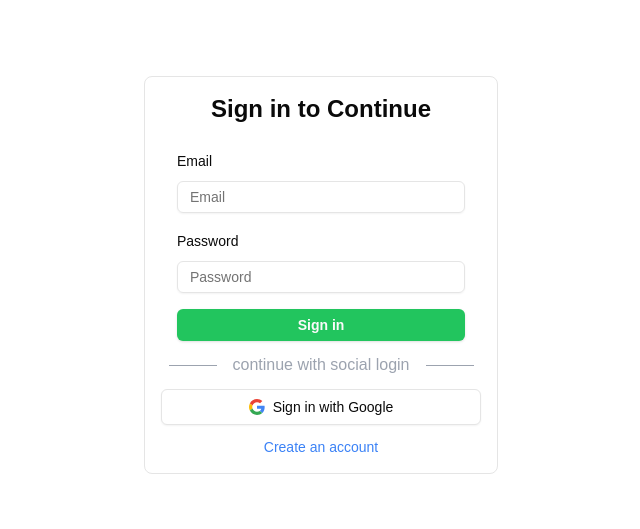
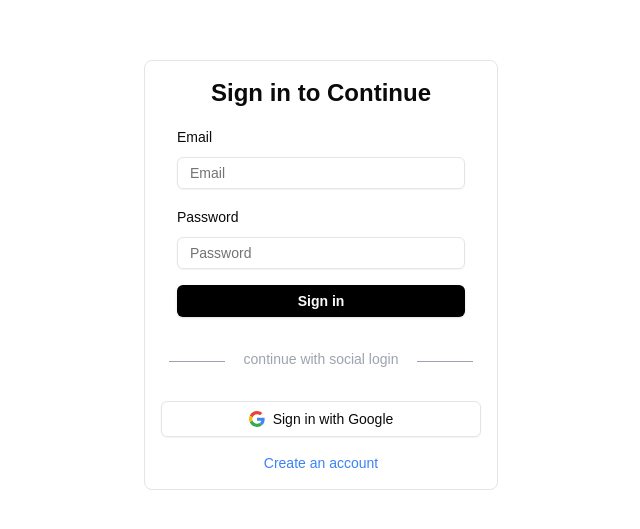
Before and after one commit to Urasion/instagram-clone, a Next.js app: page /sign-in in a window 1280 px wide. Shown: the part 125-654 px from the top of the page, without its empty margins (319-959 px from the left). Built offline with nearby package versions, Linux system fonts and the light colour scheme; no server answers.

Commit message:
style: change style logincard

```diff
--- a/src/app/sign-in/layout.tsx
+++ b/src/app/sign-in/layout.tsx
@@ -2,7 +2,7 @@ import React, { ReactNode } from 'react';
 
 export default function Layout({ children }: { children: ReactNode }) {
   return (
-    <div className="max-w-96 h-full flex flex-col justify-center items-center mx-auto gap-4">
+    <div className="max-w-96 h-full grow flex flex-col justify-center items-center mx-auto gap-4 ">
       {children}
     </div>
   );
--- a/src/components/sign-in/LoginCard.tsx
+++ b/src/components/sign-in/LoginCard.tsx
@@ -4,14 +4,15 @@ import Link from 'next/link';
 import LoginForm from './LoginForm';
 export default function LoginCard() {
   return (
-    <div className="flex flex-col items-center p-4 rounded-lg border space-y-3">
+    <div className="flex flex-col items-center p-4 rounded-lg border gap-4">
       <h1 className="text-2xl font-bold">Sign in to Continue</h1>
-      <span></span>
       <LoginForm />
-      <div className="flex items-center justify-center space-x-4">
-        <div className="w-12 h-[0.5px] bg-gray-400" />
-        <span className="text-gray-400">continue with social login</span>
-        <div className="w-12 h-[0.5px] bg-gray-400" />
+      <div className="w-full flex items-center justify-center relative my-4">
+        <div className="w-14 h-[0.5px] bg-gray-400 absolute left-2 top-3" />
+        <span className="text-sm text-gray-400">
+          continue with social login
+        </span>
+        <div className="w-14 h-[0.5px] bg-gray-400 absolute right-2 top-3" />
       </div>
       <GoogleLoginButton />
       <Link href={'/sign-up'} className="text-sm text-blue-500 hover:underline">
--- a/src/components/sign-in/LoginForm.tsx
+++ b/src/components/sign-in/LoginForm.tsx
@@ -73,7 +73,7 @@ export default function LoginForm() {
           )}
         />
         <Button
-          className="w-72 h-8 font-bold bg-green-500 hover:bg-green-600"
+          className="w-72 h-8 font-bold bg-black hover:bg-gray-900/80"
           type="submit"
         >
           Sign in
```
